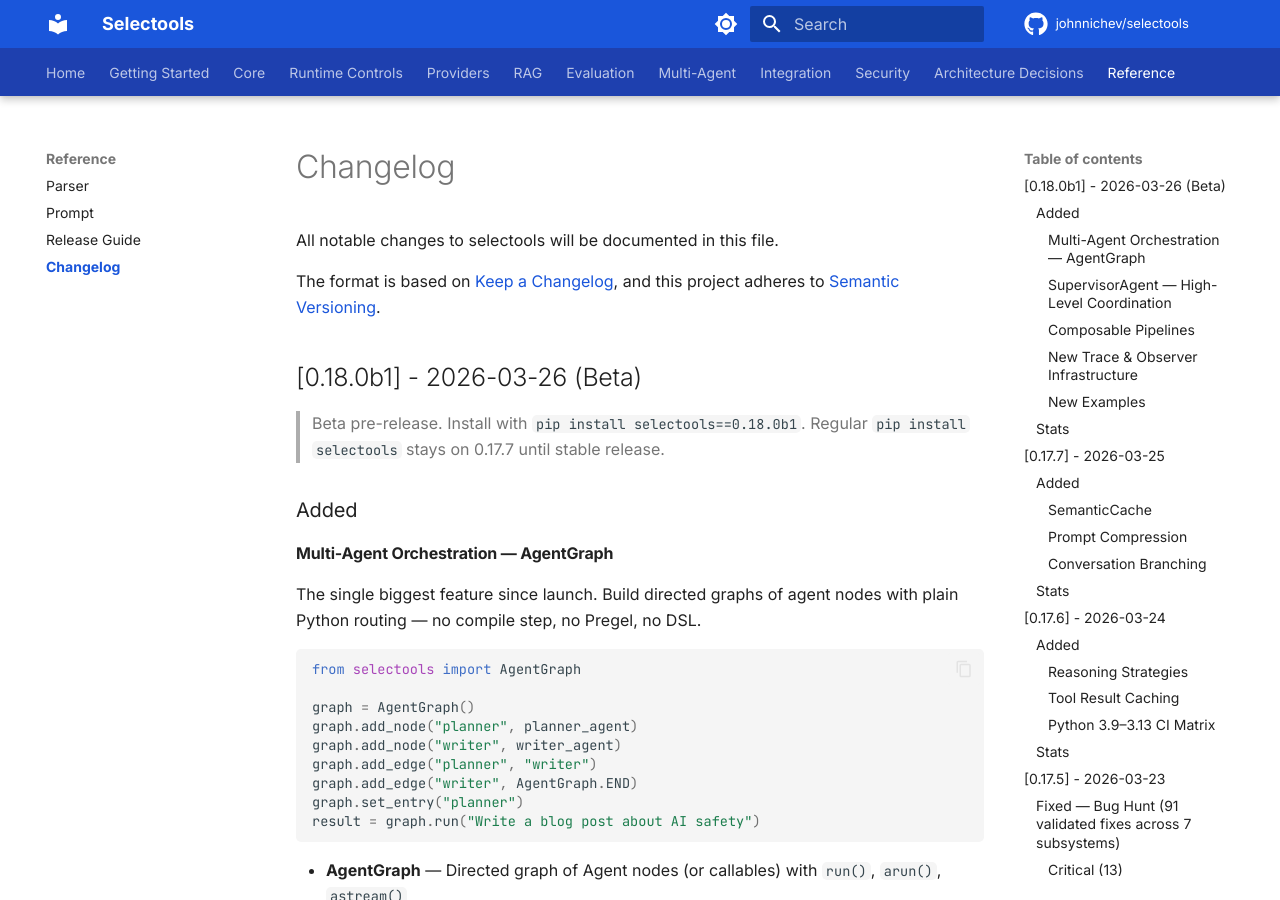
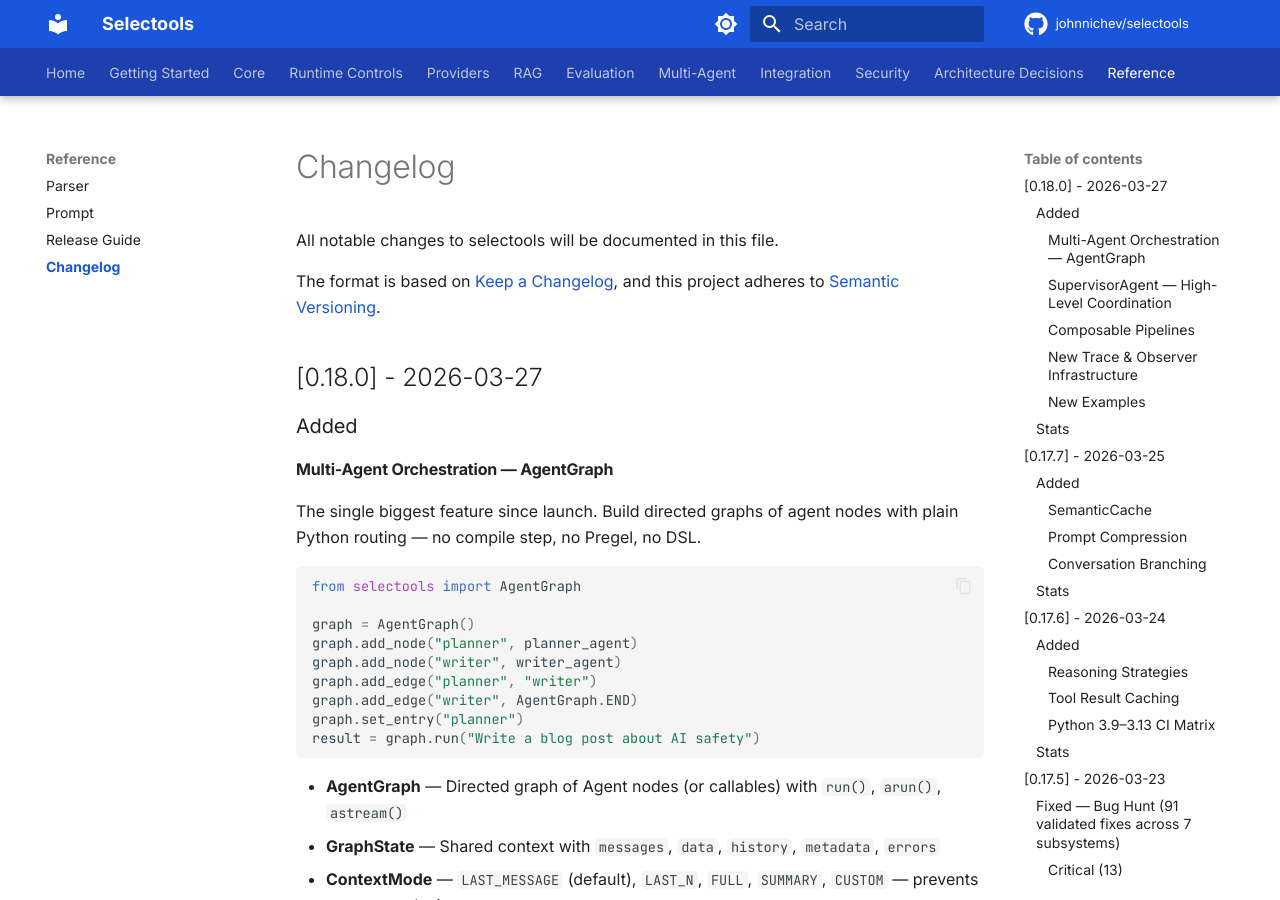
Before and after one commit to johnnichev/selectools, an MkDocs documentation site: the page built from docs/CHANGELOG.md, in a window 1280 px wide and 900 px high. Built offline with MkDocs 1.6.1 and Material for MkDocs 9.7.7, drawn with Linux system fonts in a browser that asks for light colours; comment, search, counter and statistics services are not loaded; the version menu is left out.

Commit message:
release: v0.18.0 — Multi-Agent Orchestration + Composable Pipelines (Stable)
Promoted from 0.18.0b1 beta to stable release after:
- 46 bugs found and fixed across 12+ bug hunt rounds
- 2 consecutive clean verification passes
- Cross-framework bug pattern analysis (LangChain, CrewAI, PydanticAI,
  Haystack, AutoGen, OpenAI Agents SDK, Instructor, LlamaIndex)
- 40 real-API evals across OpenAI, Anthropic, Gemini
- 2516 tests passing

pip install selectools==0.18.0

```diff
--- a/docs/CHANGELOG.md
+++ b/docs/CHANGELOG.md
@@ -5,10 +5,7 @@
 The format is based on [Keep a Changelog](https://keepachangelog.com/en/1.0.0/),
 and this project adheres to [Semantic Versioning](https://semver.org/spec/v2.0.0.html).
 
-## [0.18.0b1] - 2026-03-26 (Beta)
-
-> Beta pre-release. Install with `pip install selectools==0.18.0b1`.
-> Regular `pip install selectools` stays on 0.17.7 until stable release.
+## [0.18.0] - 2026-03-27
 
 ### Added
 
--- a/pyproject.toml
+++ b/pyproject.toml
@@ -4,7 +4,7 @@
 
 [project]
 name = "selectools"
-version = "0.18.0b1"
+version = "0.18.0"
 description = "Production-ready AI agents with tool calling, structured output, execution traces, and RAG. Provider-agnostic (OpenAI, Anthropic, Gemini, Ollama) with fallback chains, batch processing, tool policies, streaming, caching, and cost tracking."
 readme = "README.md"
 requires-python = ">=3.9"
--- a/src/selectools/__init__.py
+++ b/src/selectools/__init__.py
@@ -1,6 +1,6 @@
 """Public exports for the selectools package."""
 
-__version__ = "0.18.0b1"
+__version__ = "0.18.0"
 
 # Import submodules (lazy loading for optional dependencies)
 from . import embeddings, evals, guardrails, models, rag, toolbox
```
Also changed, not shown: CHANGELOG.md (+1 -4 lines), README.md (+0 -2 lines), 1 other file.
